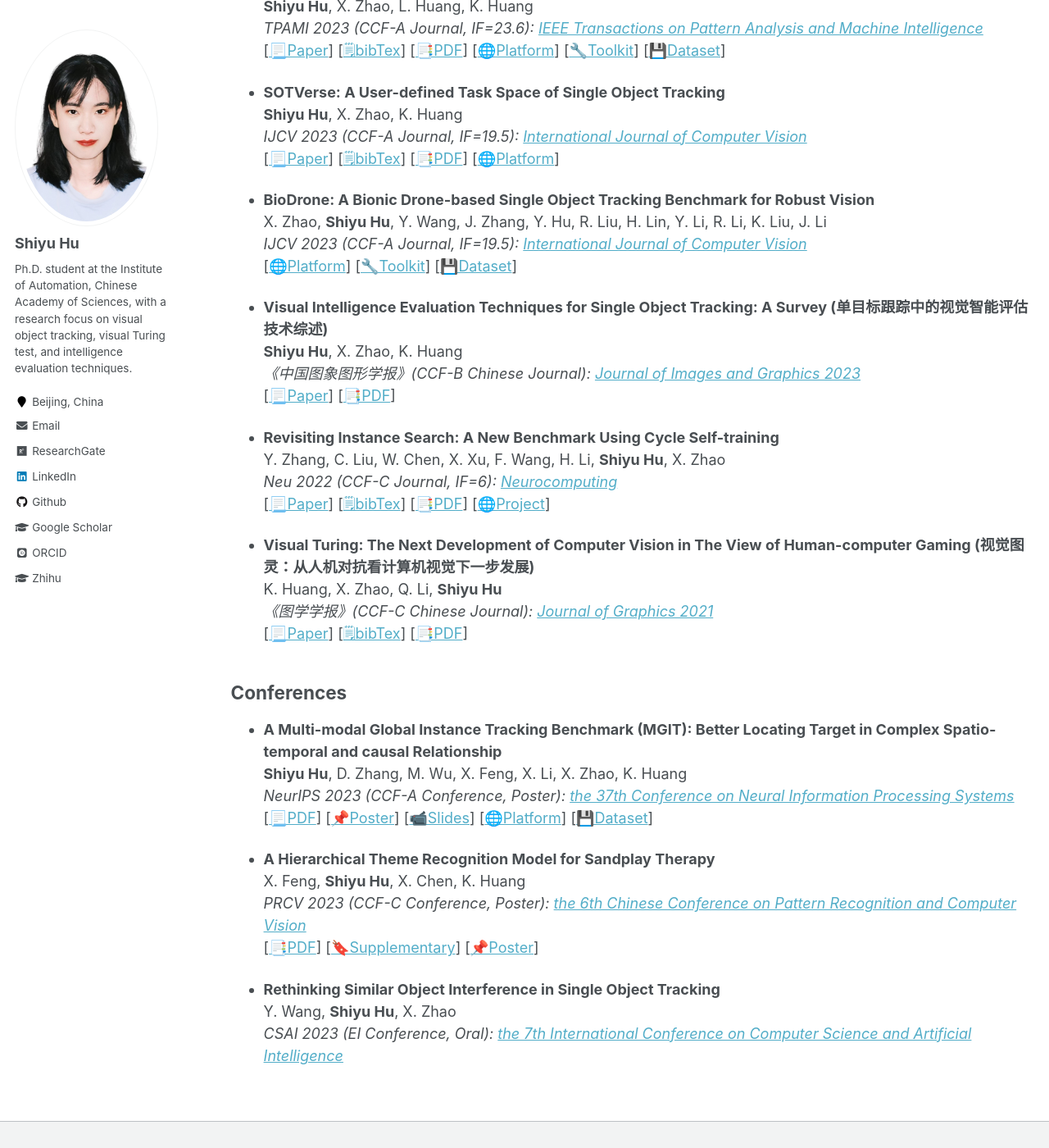
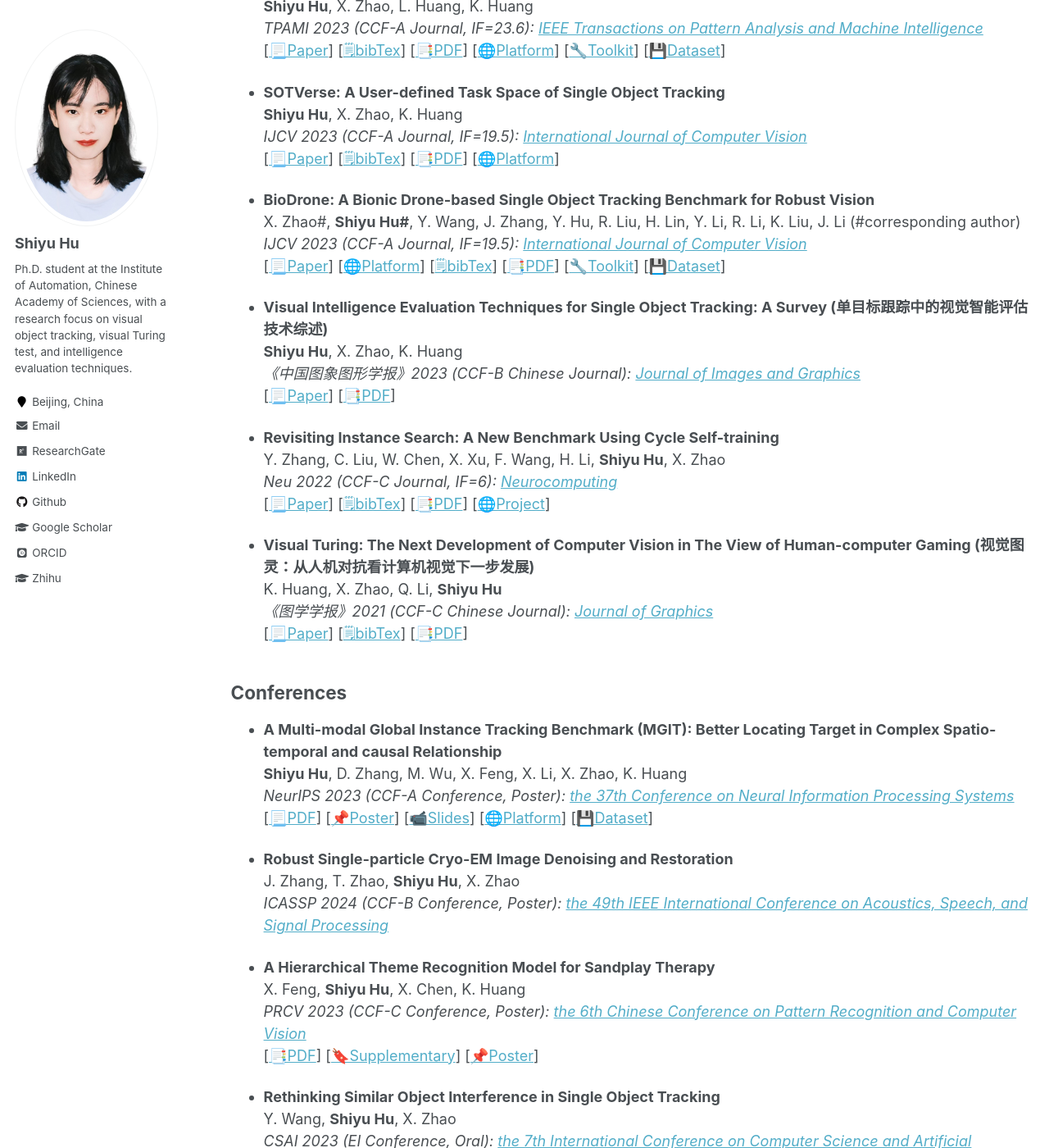
Before and after one commit to huuuuusy/huuuuusy.github.io, a Jekyll site: the page built from _pages/publications.md, in a window 1280 px wide and 1400 px high, scrolled down 269 px. Shown: the whole window at 82% size. Built offline with Jekyll 4.4.1, drawn with Linux system fonts in a browser that asks for light colours; some web fonts are replaced.

Commit message:
231219 add ICASSP

```diff
--- a/_pages/publications.md
+++ b/_pages/publications.md
@@ -24,15 +24,18 @@ author_profile: true
   [[🌐Platform](http://metaverse.aitestunion.com/)]
 
 * **BioDrone: A Bionic Drone-based Single Object Tracking Benchmark for Robust Vision**<br>
-  X. Zhao, **Shiyu Hu**, Y. Wang, J. Zhang, Y. Hu, R. Liu, H. Lin, Y. Li, R. Li, K. Liu, J. Li<br>
+  X. Zhao#, **Shiyu Hu#**, Y. Wang, J. Zhang, Y. Hu, R. Liu, H. Lin, Y. Li, R. Li, K. Liu, J. Li (#corresponding author)<br>
   *IJCV 2023 (CCF-A Journal, IF=19.5): [International Journal of Computer Vision](https://www.springer.com/journal/11263)*<br>
+  [[📃Paper](https://link.springer.com/article/10.1007/s11263-023-01937-0)]
   [[🌐Platform](http://biodrone.aitestunion.com/)]
+  [[🗒bibTex](https://huuuuusy.github.io/files/BioDrone.bib)]
+  [[📑PDF](https://huuuuusy.github.io/files/BioDrone.pdf)]
   [[🔧Toolkit](https://github.com/huuuuusy/biodrone-toolkit-official)]
   [[💾Dataset](http://biodrone.aitestunion.com/downloads)]
 
 * **Visual Intelligence Evaluation Techniques for Single Object Tracking: A Survey (单目标跟踪中的视觉智能评估技术综述)**<br>
   **Shiyu Hu**, X. Zhao, K. Huang<br>
-  *《中国图象图形学报》(CCF-B Chinese Journal): [Journal of Images and Graphics 2023](http://www.cjig.cn/jig/ch/index.aspx)*<br>
+  *《中国图象图形学报》2023 (CCF-B Chinese Journal): [Journal of Images and Graphics](http://www.cjig.cn/jig/ch/index.aspx)*<br>
   [[📃Paper](http://www.cjig.cn/jig/ch/reader/view_abstract.aspx?flag=2&file_no=202307100000002&journal_id=jig)]
   [[📑PDF](https://huuuuusy.github.io/files/JIG-survey.pdf)]
 
@@ -46,7 +49,7 @@ author_profile: true
 
 * **Visual Turing: The Next Development of Computer Vision in The View of Human-computer Gaming (视觉图灵：从人机对抗看计算机视觉下一步发展)**<br>
   K. Huang, X. Zhao, Q. Li, **Shiyu Hu**<br>
-  *《图学学报》(CCF-C Chinese Journal): [Journal of Graphics 2021](http://www.txxb.com.cn/CN/2095-302X/home.shtml)*<br>
+  *《图学学报》2021 (CCF-C Chinese Journal): [Journal of Graphics](http://www.txxb.com.cn/CN/2095-302X/home.shtml)*<br>
   [[📃Paper](http://www.txxb.com.cn/CN/10.11996/JG.j.2095-302X.2021030339)]
   [[🗒bibTex](https://huuuuusy.github.io/files/VTT.bib)]
   [[📑PDF](https://huuuuusy.github.io/files/VTT.pdf)]
@@ -61,6 +64,10 @@ author_profile: true
   [[🌐Platform](http://videocube.aitestunion.com/)]
   [[💾Dataset]([[Toolkit](https://github.com/huuuuusy/videocube-toolkit)])]
 
+* **Robust Single-particle Cryo-EM Image Denoising and Restoration**<br>
+  J. Zhang, T. Zhao, **Shiyu Hu**, X. Zhao<br>
+  *ICASSP 2024 (CCF-B Conference, Poster): [the 49th IEEE International Conference on Acoustics, Speech, and Signal Processing](https://2024.ieeeicassp.org/)*<br>
+
 * **A Hierarchical Theme Recognition Model for Sandplay Therapy**<br>
   X. Feng, **Shiyu Hu**, X. Chen, K. Huang<br>
   *PRCV 2023 (CCF-C Conference, Poster): [the 6th Chinese Conference on Pattern Recognition and Computer Vision](https://www.prcv2023.cn/2023prcv)*<br>
```
Also changed, not shown: _pages/about.md (+9 -3 lines), 2 other files.
